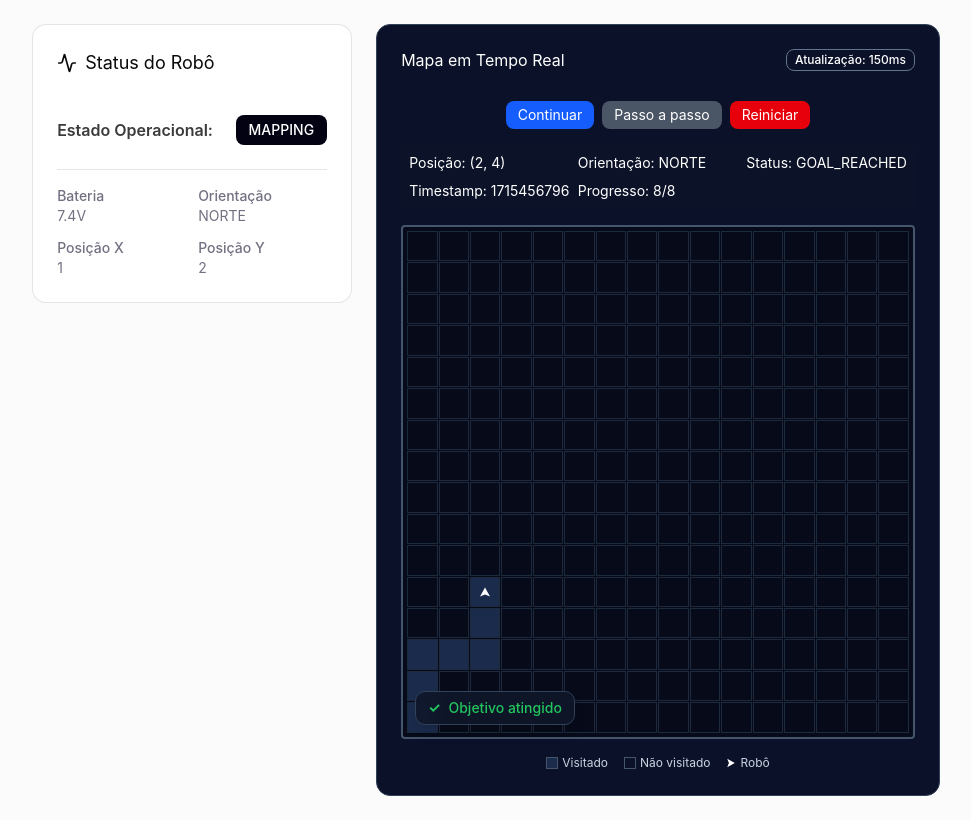
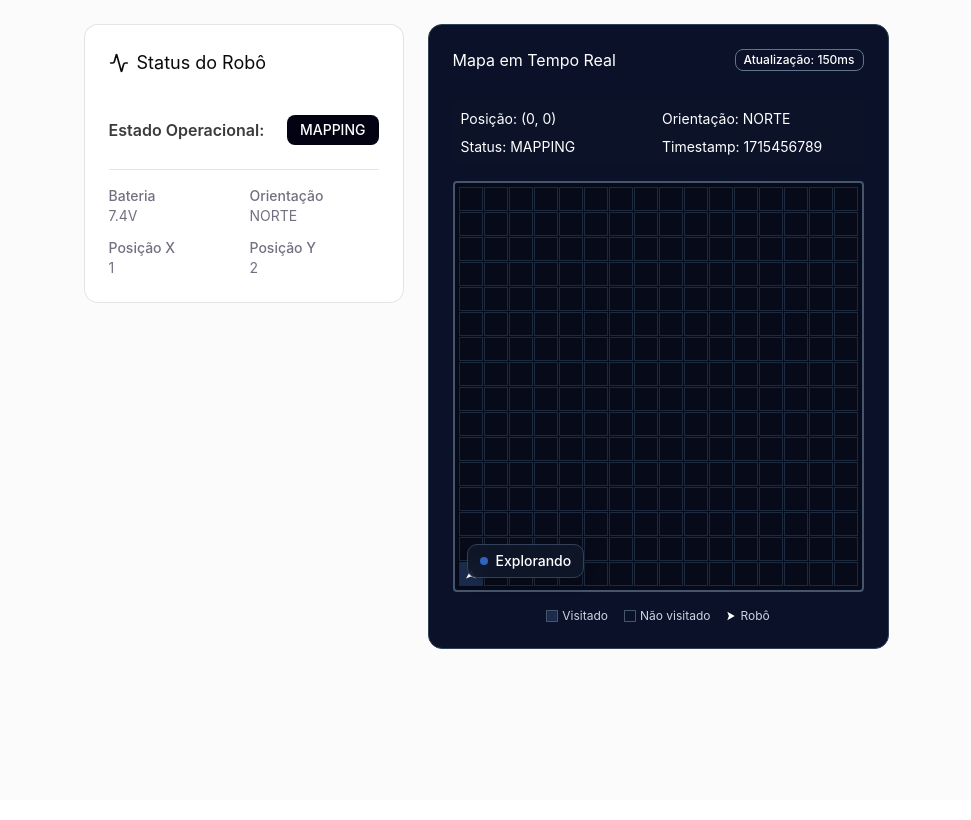
Before and after one commit to fcte-pi1/2026.1_PI1_Grupo1_Lui, a React (Vite) app in the folder src/frontend/: page / in a window 1280 px wide. Shown: the whole page, without its empty margins (154-1125 px from the left). Built offline with nearby package versions, Linux system fonts and the light colour scheme.

Commit message:
refactor(#166): remove botoes de controle ativo do frontend

```diff
--- a/src/frontend/src/app/components/MapaTempoReal.tsx
+++ b/src/frontend/src/app/components/MapaTempoReal.tsx
@@ -27,53 +27,12 @@ const MAZE_SIZE = 16;
 
 export function RobotMap() {
   const [telemetry, setTelemetry] = useState<RobotTelemetry>(mockTelemetryStream[0]);
-  const [visitedCells, setVisitedCells] = useState<Set<string>>(new Set([`${mockTelemetryStream[0].posicao_x}-${mockTelemetryStream[0].posicao_y}`]));
-  const [isPlaying, setIsPlaying] = useState(true);
-  const [currentIndex, setCurrentIndex] = useState(0);
-  const intervalRef = useRef<ReturnType<typeof setInterval> | null>(null);
-
-  // Avança um passo manualmente
-  const nextStep = () => {
-    if (currentIndex < mockTelemetryStream.length - 1) {
-      const next = currentIndex + 1;
-      const newData = mockTelemetryStream[next];
-      setTelemetry(newData);
-      setVisitedCells(prev => new Set(prev).add(`${newData.posicao_x}-${newData.posicao_y}`));
-      setCurrentIndex(next);
-    } else {
-      setIsPlaying(false);
-    }
-  };
-
-  const resetSimulation = () => {
-    setCurrentIndex(0);
-    setTelemetry(mockTelemetryStream[0]);
-    setVisitedCells(new Set([`${mockTelemetryStream[0].posicao_x}-${mockTelemetryStream[0].posicao_y}`]));
-    setIsPlaying(true);
-  };
+  const [visitedCells] = useState<Set<string>>(new Set([`${mockTelemetryStream[0].posicao_x}-${mockTelemetryStream[0].posicao_y}`]));
 
   useEffect(() => {
-    if (isPlaying) {
-      intervalRef.current = setInterval(() => {
-        setCurrentIndex(prev => {
-          if (prev >= mockTelemetryStream.length - 1) {
-            setIsPlaying(false);
-            return prev;
-          }
-          const next = prev + 1;
-          const newData = mockTelemetryStream[next];
-          setTelemetry(newData);
-          setVisitedCells(prevSet => new Set(prevSet).add(`${newData.posicao_x}-${newData.posicao_y}`));
-          return next;
-        });
-      }, 150);
-    } else {
-      if (intervalRef.current) clearInterval(intervalRef.current);
-    }
-    return () => {
-      if (intervalRef.current) clearInterval(intervalRef.current);
-    };
-  }, [isPlaying]);
+    // Simulação será reimplementada depois com WebSockets
+    // Por enquanto apenas exibe o primeiro dado estático para a UI
+  }, []);
 
   const getRotation = (orientacao: string): string => {
     switch (orientacao) {
@@ -99,24 +58,13 @@ export function RobotMap() {
         </CardTitle>
       </CardHeader>
       <CardContent className="space-y-4">
-        <div className="flex gap-2 justify-center">
-          <button onClick={() => setIsPlaying(!isPlaying)} className="px-3 py-1 bg-blue-600 text-white rounded-md text-sm hover:bg-blue-700">
-            {isPlaying ? 'Pausar' : 'Continuar'}
-          </button>
-          <button onClick={nextStep} className="px-3 py-1 bg-gray-600 text-white rounded-md text-sm hover:bg-gray-700">
-            Passo a passo
-          </button>
-          <button onClick={resetSimulation} className="px-3 py-1 bg-red-600 text-white rounded-md text-sm hover:bg-red-700">
-            Reiniciar
-          </button>
-        </div>
 
-        <div className="grid grid-cols-3 gap-2 text-sm text-white bg-slate-900/50 p-2 rounded">
+
+        <div className="grid grid-cols-2 gap-2 text-sm text-white bg-slate-900/50 p-2 rounded">
           <div>Posição: ({telemetry.posicao_x}, {telemetry.posicao_y})</div>
           <div>Orientação: {telemetry.orientacao}</div>
           <div>Status: {telemetry.estado_fsm}</div>
           <div>Timestamp: {telemetry.timestamp}</div>
-          <div>Progresso: {currentIndex+1}/{mockTelemetryStream.length}</div>
         </div>
 
         <div className="relative border-2 border-slate-600 bg-[#070b19] p-1 rounded">
```
